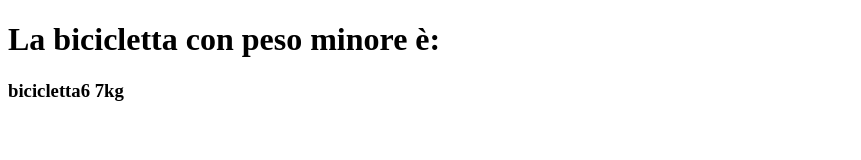
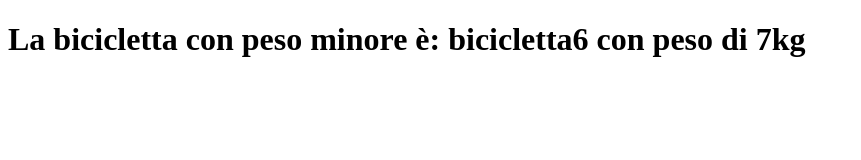
Before and after one commit to gianmarcocilia/js-snack-es6, a plain HTML site: page snack-1/index.html in a window 1280 px wide. Shown: the whole page, without its empty margins (0-861 px from the left). Drawn offline with Linux system fonts and the light colour scheme.

Commit message:
add: correzione

```diff
--- a/snack-1/index.html
+++ b/snack-1/index.html
@@ -6,7 +6,7 @@
     <title>Document</title>
 </head>
 <body>
-    <div>
+    <div id="result">
         <h1>La bicicletta con peso minore è:</h1>
     </div>
     <script src="script.js"></script>
--- a/snack-1/script.js
+++ b/snack-1/script.js
@@ -1,45 +1,50 @@
 const bici = [
     {
         nome: "bicicletta1",
-        peso: "13kg"
+        peso: 13
     },
     {
         nome: "bicicletta2",
-        peso: "9kg"
+        peso: 9
     },
     {
         nome: "bicicletta3",
-        peso: "8kg"
+        peso: 8
     },
     {
         nome: "bicicletta4",
-        peso: "23kg"
+        peso: 23
     },
     {
         nome: "bicicletta5",
-        peso: "16kg"
+        peso: 16
     },
     {
         nome: "bicicletta6",
-        peso: "7kg"
+        peso: 7
     },
     {
         nome: "bicicletta7",
-        peso: "14kg"
+        peso: 14
     },
     {
         nome: "bicicletta8",
-        peso: "12kg"
+        peso: 12
     },
     {
         nome: "bicicletta9",
-        peso: "8kg"
+        peso: 8
     },
 ]
 
-const [  , , , , , leggera,] = bici;
-console.log(leggera);
+let pesoMinore = bici[0];
 
-const biciElem = document.querySelector("div");
-biciElem.innerHTML = `<h1>La bicicletta con peso minore è:</h1>
-                    <h3>${leggera.nome} ${leggera.peso}</h3>`;
+bici.forEach((bicicletta) => {
+    if (bicicletta.peso < pesoMinore.peso) {
+        pesoMinore = bicicletta;
+    }
+})
+console.log(pesoMinore);
+
+const {nome, peso} = pesoMinore;
+document.getElementById("result").innerHTML = `<h1>La bicicletta con peso minore è: ${nome} con peso di ${peso}kg</h1>`;
```
